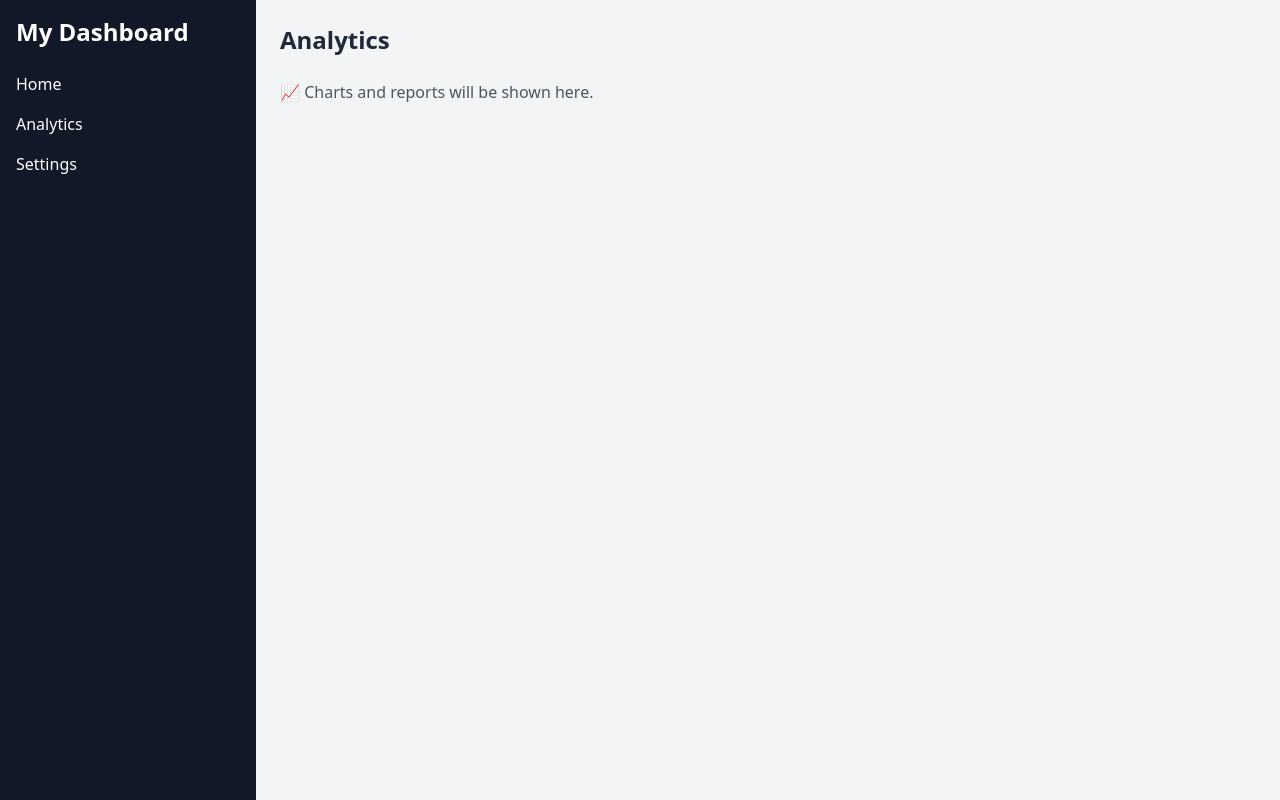
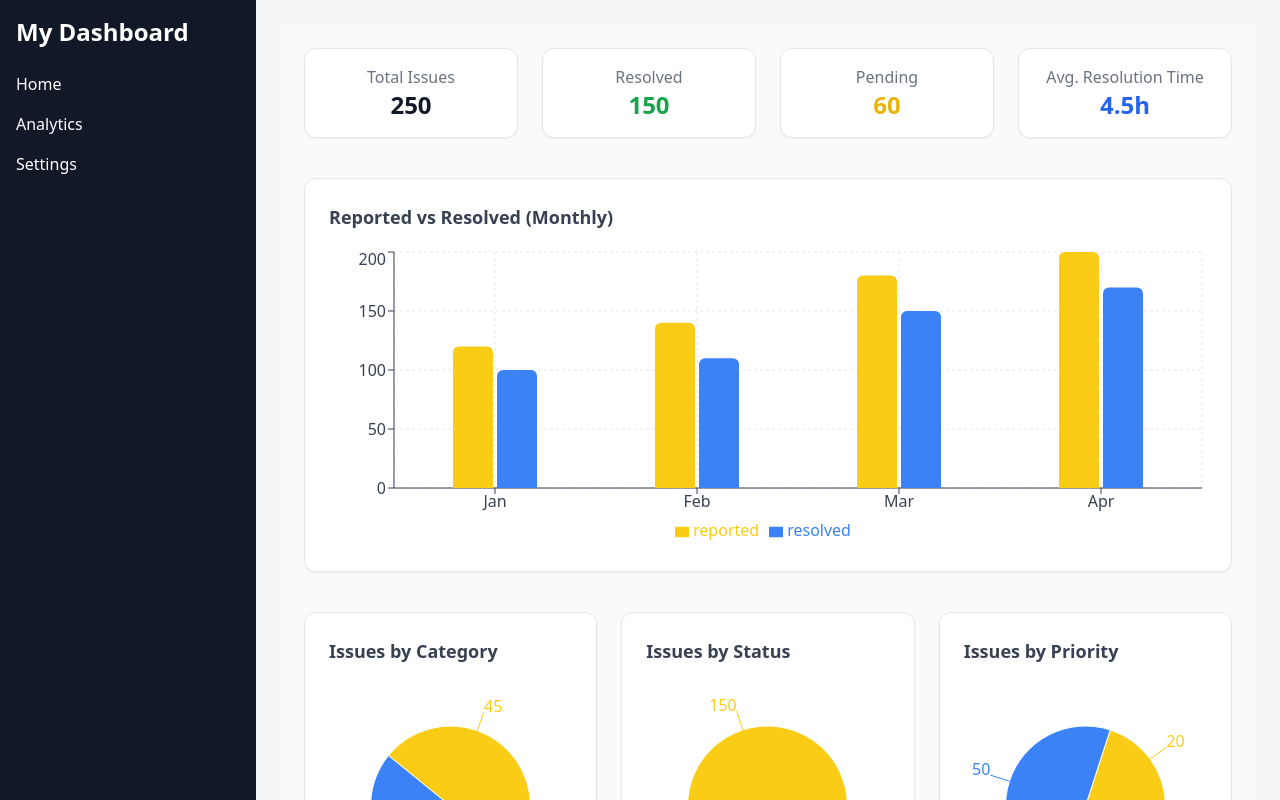
Before and after one commit to Dany1211/report_IT, a React (Vite) app in the folder Web_Admin/: page /analytics in a window 1280 px wide. Built offline with nearby package versions, Linux system fonts and the light colour scheme.

Commit message:
chart used rechart

```diff
--- a/Web_Admin/package.json
+++ b/Web_Admin/package.json
@@ -13,7 +13,8 @@
     "lucide-react": "^0.542.0",
     "react": "^19.1.1",
     "react-dom": "^19.1.1",
-    "react-router-dom": "^7.8.2"
+    "react-router-dom": "^7.8.2",
+    "recharts": "^3.1.2"
   },
   "devDependencies": {
     "@eslint/js": "^9.33.0",
--- a/Web_Admin/src/pages/Analytics.jsx
+++ b/Web_Admin/src/pages/Analytics.jsx
@@ -1,10 +1,143 @@
+import {
+  BarChart, Bar, LineChart, Line, PieChart, Pie, Cell,
+  CartesianGrid, XAxis, YAxis, Tooltip, Legend, ResponsiveContainer
+} from "recharts";
+
 export default function Analytics() {
+  // Mock Data (replace with backend API later)
+  const issuesTrend = [
+    { month: "Jan", reported: 120, resolved: 100 },
+    { month: "Feb", reported: 140, resolved: 110 },
+    { month: "Mar", reported: 180, resolved: 150 },
+    { month: "Apr", reported: 200, resolved: 170 },
+  ];
+
+  const categoryData = [
+    { name: "Potholes", value: 45 },
+    { name: "Streetlights", value: 30 },
+    { name: "Trash", value: 25 },
+    { name: "Graffiti", value: 15 },
+  ];
+
+  const statusData = [
+    { name: "Resolved", value: 150 },
+    { name: "Pending", value: 60 },
+    { name: "In Progress", value: 40 },
+  ];
+
+  const priorityData = [
+    { name: "High", value: 20 },
+    { name: "Medium", value: 50 },
+    { name: "Low", value: 30 },
+  ];
+
+  const resolutionTimeTrend = [
+    { week: "Week 1", avgTime: 6 },
+    { week: "Week 2", avgTime: 5 },
+    { week: "Week 3", avgTime: 4.5 },
+    { week: "Week 4", avgTime: 4 },
+  ];
+
+  // Theme colors
+  const COLORS = ["#facc15", "#3b82f6", "#6b7280", "#ef4444"];
+
   return (
-    <div>
-      <h1 className="text-2xl font-bold text-gray-800 mb-6">
-        Analytics
-      </h1>
-      <p className="text-gray-600">📈 Charts and reports will be shown here.</p>
+    <div className="space-y-10 p-6 bg-gray-50 min-h-screen">
+      {/* KPI Overview */}
+      <div className="grid grid-cols-1 sm:grid-cols-2 lg:grid-cols-4 gap-6">
+        <div className="bg-white border border-gray-200 shadow-sm rounded-xl p-4 text-center">
+          <h3 className="text-gray-500">Total Issues</h3>
+          <p className="text-2xl font-bold text-gray-900">250</p>
+        </div>
+        <div className="bg-white border border-gray-200 shadow-sm rounded-xl p-4 text-center">
+          <h3 className="text-gray-500">Resolved</h3>
+          <p className="text-2xl font-bold text-green-600">150</p>
+        </div>
+        <div className="bg-white border border-gray-200 shadow-sm rounded-xl p-4 text-center">
+          <h3 className="text-gray-500">Pending</h3>
+          <p className="text-2xl font-bold text-yellow-500">60</p>
+        </div>
+        <div className="bg-white border border-gray-200 shadow-sm rounded-xl p-4 text-center">
+          <h3 className="text-gray-500">Avg. Resolution Time</h3>
+          <p className="text-2xl font-bold text-blue-600">4.5h</p>
+        </div>
+      </div>
+
+      {/* Trend Chart */}
+      <div className="bg-white border border-gray-200 shadow-sm rounded-xl p-6">
+        <h2 className="text-lg font-semibold text-gray-700 mb-4">Reported vs Resolved (Monthly)</h2>
+        <ResponsiveContainer width="100%" height={300}>
+          <BarChart data={issuesTrend} barSize={40}>
+            <CartesianGrid strokeDasharray="3 3" stroke="#e5e7eb" />
+            <XAxis dataKey="month" stroke="#374151" />
+            <YAxis stroke="#374151" />
+            <Tooltip />
+            <Legend />
+            <Bar dataKey="reported" fill="#facc15" radius={[6, 6, 0, 0]} />
+            <Bar dataKey="resolved" fill="#3b82f6" radius={[6, 6, 0, 0]} />
+          </BarChart>
+        </ResponsiveContainer>
+      </div>
+
+      {/* Breakdown Charts */}
+      <div className="grid grid-cols-1 lg:grid-cols-3 gap-6">
+        <div className="bg-white border border-gray-200 shadow-sm rounded-xl p-6">
+          <h2 className="text-lg font-semibold text-gray-700 mb-4">Issues by Category</h2>
+          <ResponsiveContainer width="100%" height={250}>
+            <PieChart>
+              <Pie data={categoryData} dataKey="value" cx="50%" cy="50%" outerRadius={80} label>
+                {categoryData.map((entry, index) => (
+                  <Cell key={index} fill={COLORS[index % COLORS.length]} />
+                ))}
+              </Pie>
+              <Tooltip />
+            </PieChart>
+          </ResponsiveContainer>
+        </div>
+
+        <div className="bg-white border border-gray-200 shadow-sm rounded-xl p-6">
+          <h2 className="text-lg font-semibold text-gray-700 mb-4">Issues by Status</h2>
+          <ResponsiveContainer width="100%" height={250}>
+            <PieChart>
+              <Pie data={statusData} dataKey="value" cx="50%" cy="50%" outerRadius={80} label>
+                {statusData.map((entry, index) => (
+                  <Cell key={index} fill={COLORS[index % COLORS.length]} />
+                ))}
+              </Pie>
+              <Tooltip />
+            </PieChart>
+          </ResponsiveContainer>
+        </div>
+
+        <div className="bg-white border border-gray-200 shadow-sm rounded-xl p-6">
+          <h2 className="text-lg font-semibold text-gray-700 mb-4">Issues by Priority</h2>
+          <ResponsiveContainer width="100%" height={250}>
+            <PieChart>
+              <Pie data={priorityData} dataKey="value" cx="50%" cy="50%" outerRadius={80} label>
+                {priorityData.map((entry, index) => (
+                  <Cell key={index} fill={COLORS[index % COLORS.length]} />
+                ))}
+              </Pie>
+              <Tooltip />
+            </PieChart>
+          </ResponsiveContainer>
+        </div>
+      </div>
+
+      {/* Performance Chart */}
+      <div className="bg-white border border-gray-200 shadow-sm rounded-xl p-6">
+        <h2 className="text-lg font-semibold text-gray-700 mb-4">Avg. Resolution Time (Weekly)</h2>
+        <ResponsiveContainer width="100%" height={300}>
+          <LineChart data={resolutionTimeTrend}>
+            <CartesianGrid strokeDasharray="3 3" stroke="#e5e7eb" />
+            <XAxis dataKey="week" stroke="#374151" />
+            <YAxis stroke="#374151" label={{ value: "Hours", angle: -90, position: "insideLeft" }} />
+            <Tooltip />
+            <Legend />
+            <Line type="monotone" dataKey="avgTime" stroke="#facc15" strokeWidth={3} />
+          </LineChart>
+        </ResponsiveContainer>
+      </div>
     </div>
-  )
+  );
 }
```
Also changed, not shown: 1 other file (tests, documents, lock files or other folders).
